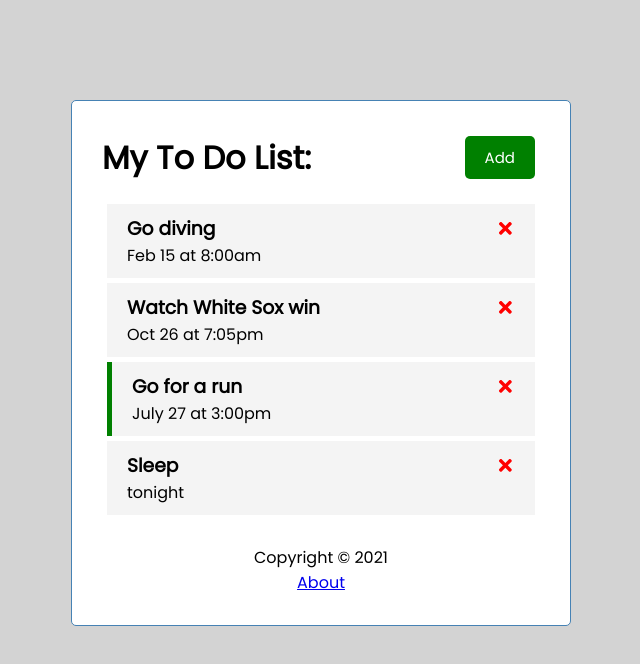
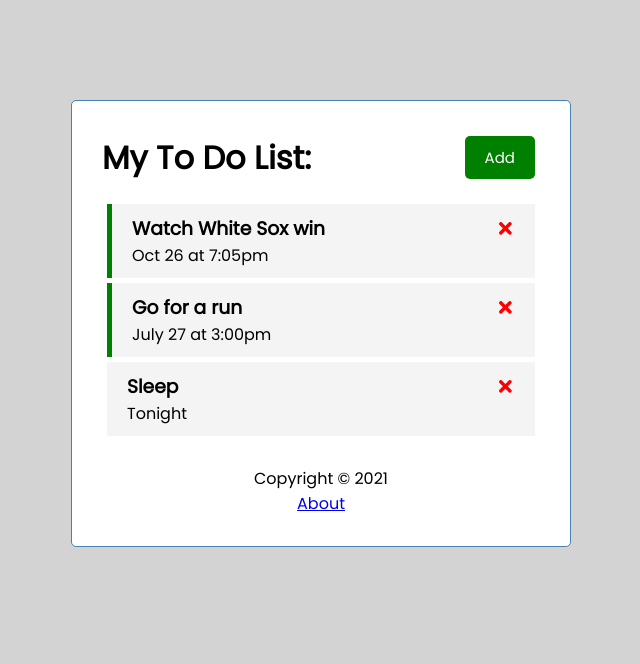
Before and after one commit to morancathy/to-do-app, a React (Create React App) app: page / in a window 1280 px wide. Shown: the top 664 px of the page, without its empty margins (319-959 px from the left). Built offline with nearby package versions, Linux system fonts and the light colour scheme; data requests are answered from the project's data file.

Commit message:
json server/mock backend works

```diff
--- a/bd.json
+++ b/bd.json
@@ -1,16 +1,10 @@
 {
   "tasks": [
-    {
-      "id": 1,
-      "text": "Go diving",
-      "day": "Feb 15 at 8:00am",
-      "reminder": false
-    },
     {
       "id": 2,
       "text": "Watch White Sox win",
       "day": "Oct 26 at 7:05pm",
-      "reminder": false
+      "reminder": true
     },
     {
       "id": 3,
@@ -20,7 +14,7 @@
     },
     {
       "text": "Sleep",
-      "day": "tonight",
+      "day": "Tonight",
       "reminder": false,
       "id": 4
     }
--- a/src/App.js
+++ b/src/App.js
@@ -1,4 +1,3 @@
-import { StrictMode } from "react";
 import {useState, useEffect} from 'react';
 import {BrowserRouter as Router, Route} from 'react-router-dom';
 import './styles.css';
@@ -11,31 +10,31 @@ import About from './components/About';
 
 function App() {
   const [showAddTask, setShowAddTask] = useState (false)
-  const [tasks,setTasks] = useState([
-  {
-    id: 1,
-    text: "Go diving",
-    day: 'Feb 1st at 1:30pm',
-    reminder: true,
-    completed: false
-  },
-  {
-    id: 2,
-    text: "Watch White Sox win",
-    day: 'Feb 2nd at 2:30pm',
-    reminder: true,
-    completed: false
-  },
-  {
-    id: 3,
-    text: "Go for a run",
-    day: 'Feb 3rd at 3:30pm',
-    reminder: true,
-    completed: false
-  }
-])
-/*################     Everything commented is the extra work on the Brad Traversy tutorial, working with routing. Everything worked with the routing.
-But when I shut everything down and revisited this, it would not link to localhost:5000 anymore. I HAVE NO IDEA WHY  ################################*/
+  const [tasks,setTasks] = useState([]);
+//   {
+//     id: 1,
+//     text: "Go diving",
+//     day: 'Feb 1st at 1:30pm',
+//     reminder: false,
+//     completed: false
+//   },
+//   {
+//     id: 2,
+//     text: "Watch White Sox win",
+//     day: 'Feb 2nd at 2:30pm',
+//     reminder: true,
+//     completed: false
+//   },
+//   {
+//     id: 3,
+//     text: "Go for a run",
+//     day: 'Feb 3rd at 3:30pm',
+//     reminder: true,
+//     completed: false
+//   }
+// ])
+/*################     Everything commented is BEFORE the extra work/"fake json server backend" on Brad Traversy tutorial,
+localhost:5000, need to 'npm run server'  as well as 'npm start'                    ############################### */
 
   useEffect(() => {
     const getTasks = async () => {
@@ -49,14 +48,12 @@ But when I shut everything down and revisited this, it would not link to localho
   const fetchTasks = async () => {
     const res = await fetch('http://localhost:5000/tasks')
     const data = await res.json()
-
     return data
   }
 // Fetch Task
   const fetchTask = async (id) => {
     const res = await fetch(`http://localhost:5000/tasks/${id}`)
     const data = await res.json()
-
     return data
   }
 
@@ -74,12 +71,12 @@ const addTask = async (task) => {
   const data = await res.json();
 
   setTasks([...tasks, data])
-  const id = Math.floor(Math.random() * 1000) + 1
-  const newTask = {id, ...task}
-  setTasks([...tasks, newTask])
+  // const id = Math.floor(Math.random() * 1000) + 1
+  // const newTask = {id, ...task}
+  // setTasks([...tasks, newTask])
 }
 
-// delete task         onDelete is a prop of Tasks, so need to pass it in
+// delete task
 const deleteTask = async (id) => {
   await fetch(`http://localhost:5000/tasks/${id}`, {
     method: 'DELETE'
@@ -90,6 +87,7 @@ const deleteTask = async (id) => {
 // toggle reminder
 const toggleReminder = async (id) => {
   const taskToToggle = await fetchTask(id)
+  // const taskToToggle = id
   const updatedTask = {...taskToToggle, reminder: !taskToToggle.reminder}
 
   const res = await fetch(`http://localhost:5000/tasks/${id}`, {
@@ -105,9 +103,15 @@ const toggleReminder = async (id) => {
   setTasks(
     tasks.map((task) =>
     task.id === id
-    ? {...task, reminder: !task.reminder}
+    ? {...task, reminder: data.reminder}
     : task)
   )
+  // setTasks(
+  //   tasks.map((task) =>
+  //   task.id === id
+  //   ? {...task, reminder: !task.reminder}
+  //   : task)
+  // )
 }
 
   return (
```
Also changed, not shown: src/components/toDoListData.js (deleted, +0 -18 lines).
